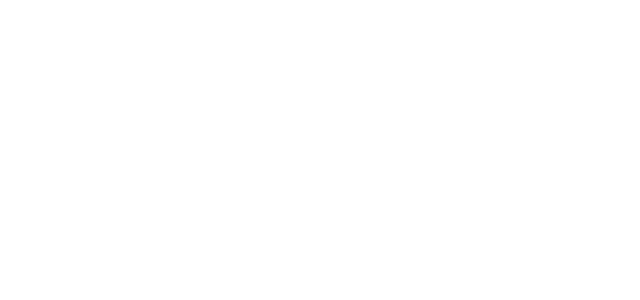
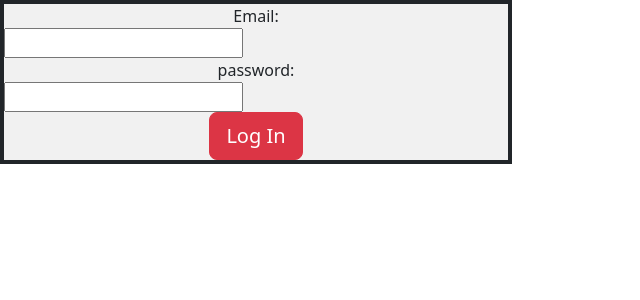
Before and after one commit to xkaikil/SAIT_FinalProject_HomeInventory, a React (Create React App) app: page /login in a window 1280 px wide. Before the commit this address had no page. Shown: the top 300 px of the page, without its empty margins (0-640 px from the left). Built offline with nearby package versions, Linux system fonts and the light colour scheme.

Commit message:
Login Page/ Authorization/login API
Login still does not authenticate properly, api may need to be fixed. Needs to be incorporated into the nav bar

```diff
--- a/src/App.js
+++ b/src/App.js
@@ -3,8 +3,8 @@
 
 import Navibar from "./Components/Navbar";
 import RegisUser from "./Components/Registration.component";
+import LogIn from "./Components/LogIn.component";
 import { BrowserRouter as Router, Route, Link, Routes } from "react-router-dom";
-
 
 // function App() {
 //   return (
@@ -33,14 +33,15 @@
     <Router>
       <div className="App">
         <div className="body">
-          <Routes>
-            <Route exact path="/" element={<RegisUser/>} />
+          <LogIn />
+          {/* <Routes>
+            <Route exact path="/" element={<RegisUser />} />
             <Route path="/create-user" element={<RegisUser />} />
-          </Routes>
+          </Routes> */}
         </div>
       </div>
     </Router>
-  )
-}
+  );
+};
 
 export default App;
--- /dev/null
+++ b/src/Components/LogIn.component.js
@@ -0,0 +1,28 @@
+import React, {useState} from "react";
+import axios from "axios";
+import LogInPageMaster from "./LogInPageMaster";
+
+const LogIn = () => {
+    const [formValues, setFormValues] = useState({
+        email: "",
+        password: "",
+    });
+
+    const onSubmit = (accountObject) => {
+        axios
+            .get("http://localhost:4000/users/login", accountObject)
+            .then((res) => {
+                if (res.status === 200) {
+                    alert("Login successful!!");
+                } else Promise.reject();
+            })
+            .catch((err) => alert("Something went wrong"));
+    };
+
+    return (
+        <LogInPageMaster initialValue={formValues} onSubmit={onSubmit} enableReinitialize>
+            Log In
+        </LogInPageMaster>
+    );
+}
+export default LogIn;
--- /dev/null
+++ b/src/Components/LogInPageMaster.js
@@ -0,0 +1,53 @@
+import React from "react";
+import "./StyleSignUpForm.css";
+import * as Yup from "yup";
+import { Formik, Form, Field, ErrorMessage } from "formik";
+import { FormGroup, Button } from "react-bootstrap";
+
+const LogInPageMaster = (props) => {
+  const validationSchema = Yup.object().shape({
+    email: Yup.string()
+      .email("You have to enter an invalid email address")
+      .required("Required"),
+    password: Yup.string().required("Required"),
+  });
+
+  console.log(props);
+  return (
+    <div className="regisForm">
+      <Formik
+        {...props}
+        validationSchema={validationSchema}
+        initialValues={{ email: "", password: "" }}
+      >
+        <Form>
+          <FormGroup className="email">
+            Email:
+            <Field name="email" type="email" className="field-control" />
+            <ErrorMessage
+              name="first"
+              className="d-block invalid-feedback"
+              component="span"
+            />
+          </FormGroup>
+          <FormGroup className="password">
+            password:
+            <Field name="password" type="password" className="field-control" />
+            <ErrorMessage
+              name="password"
+              className="d-block invalid-feedback"
+              component="span"
+            />
+          </FormGroup>
+          <div className="login-button">
+            <Button variant="danger" size="lg" block="block" type="submit">
+              {props.children}
+            </Button>
+          </div>
+        </Form>
+      </Formik>
+    </div>
+  );
+};
+
+export default LogInPageMaster;
--- a/src/Components/LoginPage.js
+++ b/src/Components/LoginPage.js
@@ -1,76 +1,53 @@
-import React, {useState} from 'react'
-import Navibar from './Navbar';
+// import React from "react";
+// import "./StyleSignUpForm.css";
+// import * as Yup from "yup";
+// import { Formik, Form, Field, ErrorMessage } from "formik";
+// import { FormGroup, Button } from "react-bootstrap";
 
-function LoginPage(props) {
-    const [isSubmit, setSubmit] = useState(false);
+// const LoginPage = (props) => {
+//   const validationSchema = Yup.object().shape({
+//     email: Yup.string()
+//       .email("You have to enter an invalid email address")
+//       .required("Required"),
+//     password: Yup.string().required("Required"),
+//   });
 
-    const users = [
-        {
-            email: 'cprg352+admin@gmail.com',
-            password: 'password'
-        },
-        {
-            email: 'cprg352+admin2@gmail.com',
-            password: 'password'
-        },
-        {
-            email: 'cprg352+anne@gmail.com',
-            password: 'password'
-        },
-        {
-            email: 'cprg352+barb@gmail.com',
-            password: 'password'
-        }
-    ];
+//   console.log(props);
+//   return (
+//     <div className="regisForm">
+//       <Formik
+//         {...props}
+//         validationSchema={validationSchema}
+//         initialValues={{ email: "", password: "" }}
+//       >
+//         <Form>
+//           <FormGroup className="email">
+//             Email:
+//             <Field name="email" type="email" className="field-control" />
+//             <ErrorMessage
+//               name="first"
+//               className="d-block invalid-feedback"
+//               component="span"
+//             />
+//           </FormGroup>
+//           <FormGroup className="password">
+//             password:
+//             <Field name="password" type="password" className="field-control" />
+//             <ErrorMessage
+//               name="password"
+//               className="d-block invalid-feedback"
+//               component="span"
+//             />
+//           </FormGroup>
+//           <div className="login-button">
+//             <Button variant="danger" size="lg" block="block" type="submit">
+//               {props.children}
+//             </Button>
+//           </div>
+//         </Form>
+//       </Formik>
+//     </div>
+//   );
+// };
 
-
-    const submitHandle = (event) => {
-        event.preventDefault();
-
-        var { email, password } = document.forms[0];
-
-        const userInfo = users.find((user) => user.email === email.value)
-
-        if (userInfo) {
-            if (userInfo.password !== password.value) {
-                alert("Invalid password")
-            } else {
-                setSubmit(true);
-                // alert(`Email: ${userInfo.email} \nPassword: ${userInfo.password}`)
-                alert('Log in successful')
-            }
-        } else {
-            alert("Invalid email")
-        }
-    }
-
-    const SignInForm = (
-        <div className="signInForm">
-            <form onSubmit={submitHandle}>
-                <div>
-                    <h2>Sign In</h2>
-                    <label>Email: </label><br/>
-                    <input type='text' name="email" required />
-                </div>
-                <div>
-                    <label>Password: </label><br/>
-                    <input type='password' name="password" required />
-                </div>
-                <div className="button">
-                    <button type='submit'>Submit</button>
-                </div>
-            </form>
-        </div>
-    );
-
-    return (
-        <div>
-
-        <div className='loginForm'>
-            {isSubmit ? SignInForm : SignInForm}
-        </div>
-        </div>
-    );
-}
-
-export default LoginPage
+// export default LoginPage;
```
Also changed, not shown: 1 other file (tests, documents, lock files or other folders).
